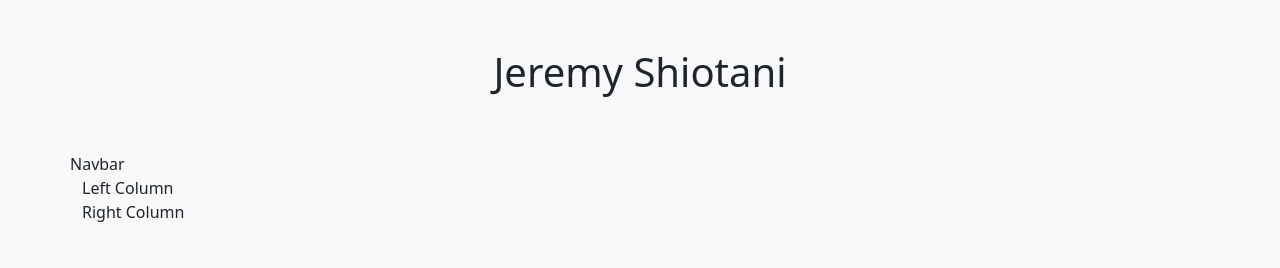
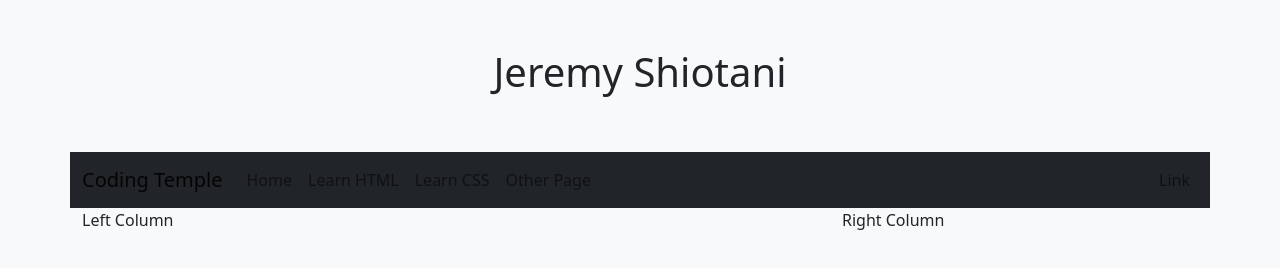
Before and after one commit to JeremyShio/Bootstrap_Portfolio, a plain HTML site: page index.html in a window 1280 px wide. Drawn offline with nearby package versions, Linux system fonts and the light colour scheme.

Commit message:
added navbar

```diff
--- a/index.html
+++ b/index.html
@@ -21,10 +21,30 @@
         </div>
 
         <!-- Row 2 - Navbar-->
-        <div class="row">Navbar</div>
+        <div class="row">
+            <nav class="navbar navbar-expand-lg bg-dark">
+                <div class="container-fluid">
+                  <a class="navbar-brand" href="">Coding Temple</a>
+                  <button class="navbar-toggler" type="button" data-bs-toggle="collapse" data-bs-target="#navbarNavAltMarkup" aria-controls="navbarNavAltMarkup" aria-expanded="false" aria-label="Toggle navigation">
+                    <span class="navbar-toggler-icon"></span>
+                  </button>
+                  <div class="collapse navbar-collapse justify-content-between" id="navbarNavAltMarkup">
+                    <div class="navbar-nav">
+                      <a class="nav-link" href="#">Home</a>
+                      <a class="nav-link" href="#">Learn HTML</a>
+                      <a class="nav-link" href="#">Learn CSS</a>
+                      <a class="nav-link" href="#">Other Page</a>
+                    </div>
+                    <div class="navbar-nav">
+                        <a class="nav-link" href="#">Link</a>
+                    </div>
+                </div>
+                </div>
+              </nav>
+            </div>
 
         <!-- Row 3 - Main Content-->
-        <div class="row"></div>
+        <div class="row">
 
             <!-- left 2/3 col -->
             <div class="col-8">Left Column</div>
```
